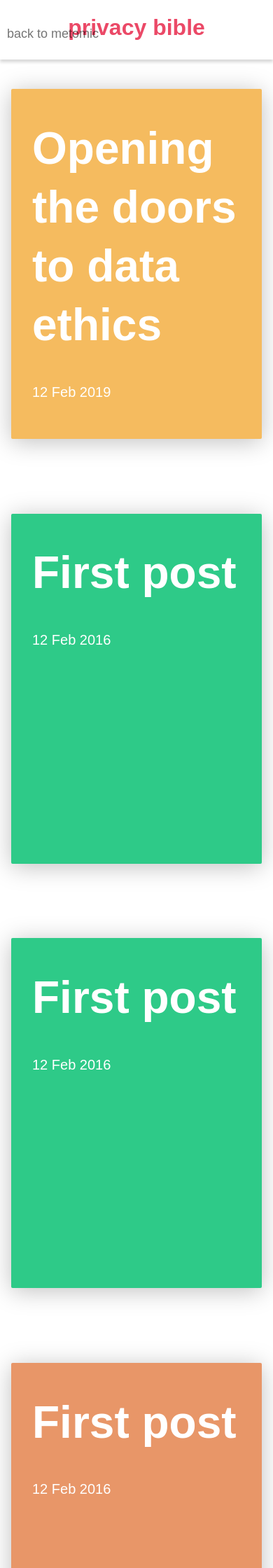
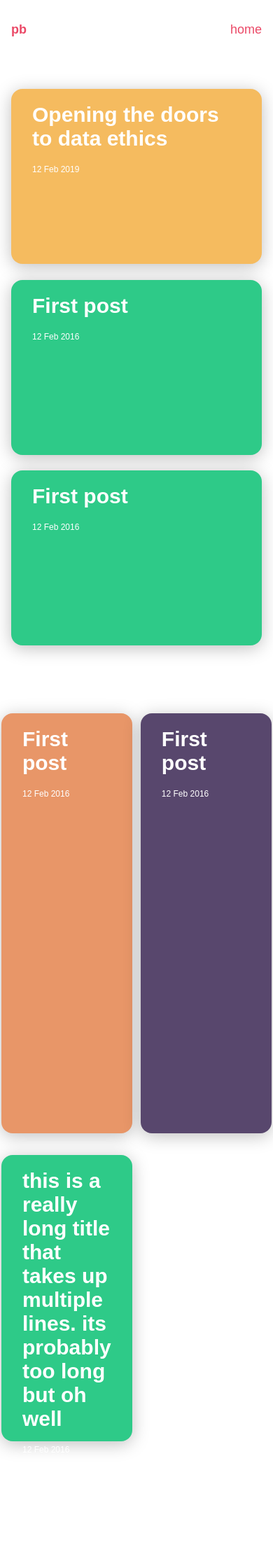
Before and after one commit to metomic/blog, a Jekyll site: the page built from index.html, in a window 390 px wide. Shown: the top 2240 px of the page at 70% size. Built offline with Jekyll 4.4.1, drawn with Linux system fonts in a browser that asks for light colours; the list of posts is cut into pages by our own code; after the commit the page ends 2131 px from its top, so only the background shows below that.

Commit message:
2 posts per row on homepage

```diff
--- a/css/post.css
+++ b/css/post.css
@@ -1,7 +1,6 @@
 .first-image-default {
 	width: 100%;
 	height: 60vh;
-	border-radius: 2px;
 	background-repeat: no-repeat;
   background-size: 100% auto;
 }
@@ -29,7 +28,58 @@
 	margin-top: 50px;
 }
 
+.textOverlayHeader {
+	display: none;
+	margin: 36px;
+	color: #fff;
+}
+
+.textDesktopHeader {
+	display: block;
+}
+
+.blog-content-default h1 {
+	color: #101010;
+	font-size: 36px;
+	line-height: normal;
+}
+
+.headerDesktop {
+	display: flex;
+	flex-direction: row;
+	justify-content: space-between;
+	padding: 27px 20% 0 20%;
+}
+
+.headerMobile {
+	display: none;
+	flex-direction: row;
+	justify-content: space-between;
+	padding: 27px 36px 0 36px;
+}
+
 @media only screen and (max-width: 768px) {
+	.headerDesktop {
+		display: none;
+	}
+
+	.headerMobile {
+		display: flex;
+	}
+
+	.textOverlayHeader {
+		display: block;
+		padding-top: 40px;
+	}
+
+	.textOverlayHeader h1 {
+		color: #fff;
+	}
+
+	.textDesktopHeader {
+		display: none;
+	}
+
 	.blog-content-default {
 		margin-left: 16px;
 		margin-right: 16px;
@@ -50,19 +100,12 @@
 	}
 	.first-image-meta-default {
 		padding-top: 0;
-		font-size: 12px;
+		font-size: 20px;
+		font-weight: normal;
 	}
 }
 
-.blog-content-default h1 {
-	color: #101010;
-	font-size: 36px;
-	line-height: normal;
-}
 
-.blog-content-default h2 {
-	color: #828282;
-}
 
 .blog-content-default p {
 	font-style: normal;
--- a/css/style.css
+++ b/css/style.css
@@ -1,13 +1,66 @@
 #home {
-	margin-left: 360px;
-	margin-right: 360px;
+	margin-left: 20%;
+	margin-right: 20%;
 	padding-bottom: 72px;
 }
 
+
+.home-header {
+	height: 85px;
+	display: flex;
+	flex-direction: column;
+}
+
+.home-header-mobile {
+	height: 85px;
+	flex-direction: row;
+	display: none;
+	align-items: center;
+  justify-content: center;
+
+}
+
+.post-title {
+	font-size: 64px;
+	line-height: 84px;
+	padding: 0 30px 0 30px;
+	color: #FFFFFF;
+}
+
+.post-date {
+	font-style: normal;
+	font-weight: normal;
+	font-size: 20px;
+	line-height: normal;
+	color: #FFFFFF;
+	padding: 0 30px 0 30px;
+}
+
+.post {
+	box-shadow: 0px 4px 34px rgba(104, 104, 104, 0.25);
+	width: 100%;
+	min-height: 500px;
+	height: 100%;
+}
+
+
 @media only screen and (max-width: 768px) {
+	.home-header {
+		display: none;
+	}
+
+	.home-header-mobile {
+		display: flex;
+		padding-left: 16px;
+		padding-right: 16px;
+		z-index: 10;
+		position: relative;
+	}
+
 	#home {
 		margin-left: 0;
 		margin-right: 0;
+
 	}
 
 	.posts {
@@ -15,16 +68,22 @@
 		margin-right: 16px;
 	}
 
-	.home-header{
-		padding-left: 10px;
-		padding-right: 10px;
-		box-shadow: 0px 4px 4px rgba(0, 0, 0, 0.15);
-		z-index: 10;
-		position: relative;
+	.post {
+		border-radius: 16px;
+		min-height: 250px;
+		box-shadow: 0px 4px 24px rgba(0, 0, 0, 0.25);
 	}
-	.first-image-author {
-		margin-top: 0;
+
+	.post-title {
+		font-size: 30px;
+		line-height: normal;
 	}
+
+	.post-date {
+		font-size: 12px;
+		line-height: normal;
+	}
+
 	.first-image {
 		border-radius: 0;
 		box-shadow: none !important;
@@ -57,32 +116,20 @@
 
 }
 
-.post {
-	box-shadow: 0px 4px 34px rgba(0, 0, 0, 0.25);
-	border-radius: 2px;
-	width: 100%;
-	min-height: 500px;
-	height: 100%;
+.postsInline {
+	display: grid;
+	/* grid-template-columns: repeat(3, 100%); */
+	grid-gap: 3%;
+	justify-content: center;
+
+	grid-template-columns: repeat(auto-fit, 48%);
+  	grid-template-rows: repeat(auto-fit, 600px);
+
+	padding-top: 42px;
+}
 
 
-	/*  */
-}
 
-.post-title {
-	font-size: 64px;
-	line-height: 84px;
-	padding: 0 30px 0 30px;
-	color: #FFFFFF;
-}
-
-.post-date {
-	font-style: normal;
-	font-weight: normal;
-	font-size: 20px;
-	line-height: normal;
-	color: #FFFFFF;
-	padding: 0 30px 0 30px;
-}
 
 .post-image {
 	width: 100%;
--- a/index.html
+++ b/index.html
@@ -7,14 +7,28 @@ title: {{ site.name }}
 
 <div id="home">
 
-	<div style="height: 85px; display: flex; flex-direction: column;" class="home-header">
-		<h2 class="linkBack" style="position: absolute; margin-top: 38px;">back to metomic</h2>
+	<div class="home-header">
+		<h2 class="linkBack" style="position: absolute; margin-top: 38px;">&larr; back to metomic</h2>
 	  <h1 style="text-align: center; color: #EB4967;">privacy bible</h1>
 	</div>
 
+	<div class="home-header-mobile">
+
+			<h1 style="text-align: left; color: #EB4967; font-size: 18px;">pb</h1>
+			<h2 class="linkBack" style="text-align: right; flex: 1; color: #EB4967; font-size: 18px;">home</h2>
+		</div>
+
 
   <div class="posts" id="posts">
-    {% for post in site.posts %}
+    {% for post in site.posts limit: 3%}
+      <div topic="{{ post.topic }}" class="post" onclick="location.href='{{ site.baseurl }}{{ post.url }}';" style="cursor: pointer; background-color: {{post.themeColor}};">
+      	<h1 class="post-title">{{ post.title }}</h1>
+				<h3 class="post-date"">{{ post.date | date_to_string }}</h3>
+			</div>
+		{% endfor %}
+	</div>
+	<div class="postsInline" style="margin-top: 100px">
+		{% for post in site.posts offset: 3%}
       <div topic="{{ post.topic }}" class="post" onclick="location.href='{{ site.baseurl }}{{ post.url }}';" style="cursor: pointer; background-color: {{post.themeColor}};">
       	<h1 class="post-title">{{ post.title }}</h1>
 				<h3 class="post-date"">{{ post.date | date_to_string }}</h3>
```
Also changed, not shown: _layouts/post.html (+12 -3 lines).
